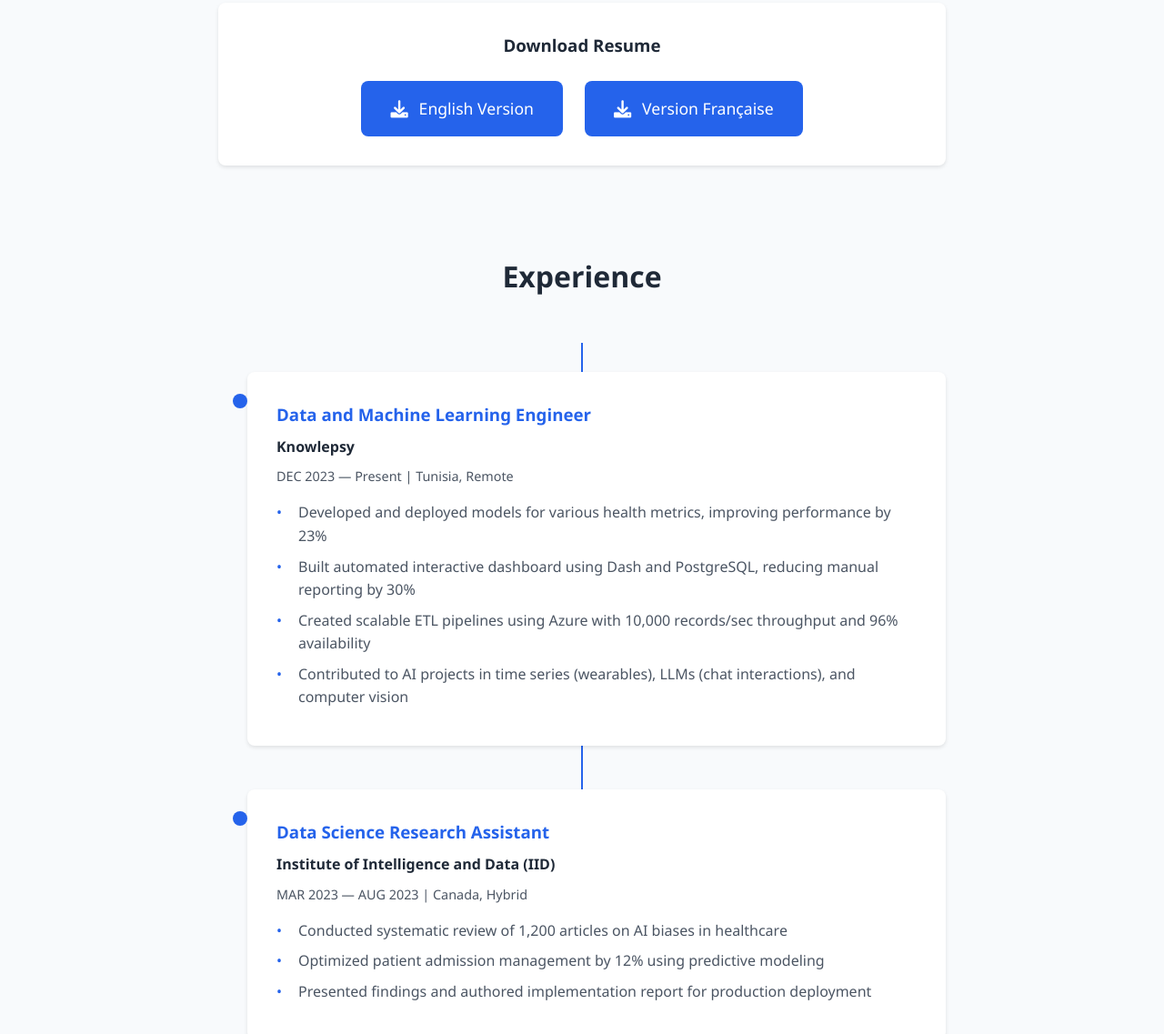
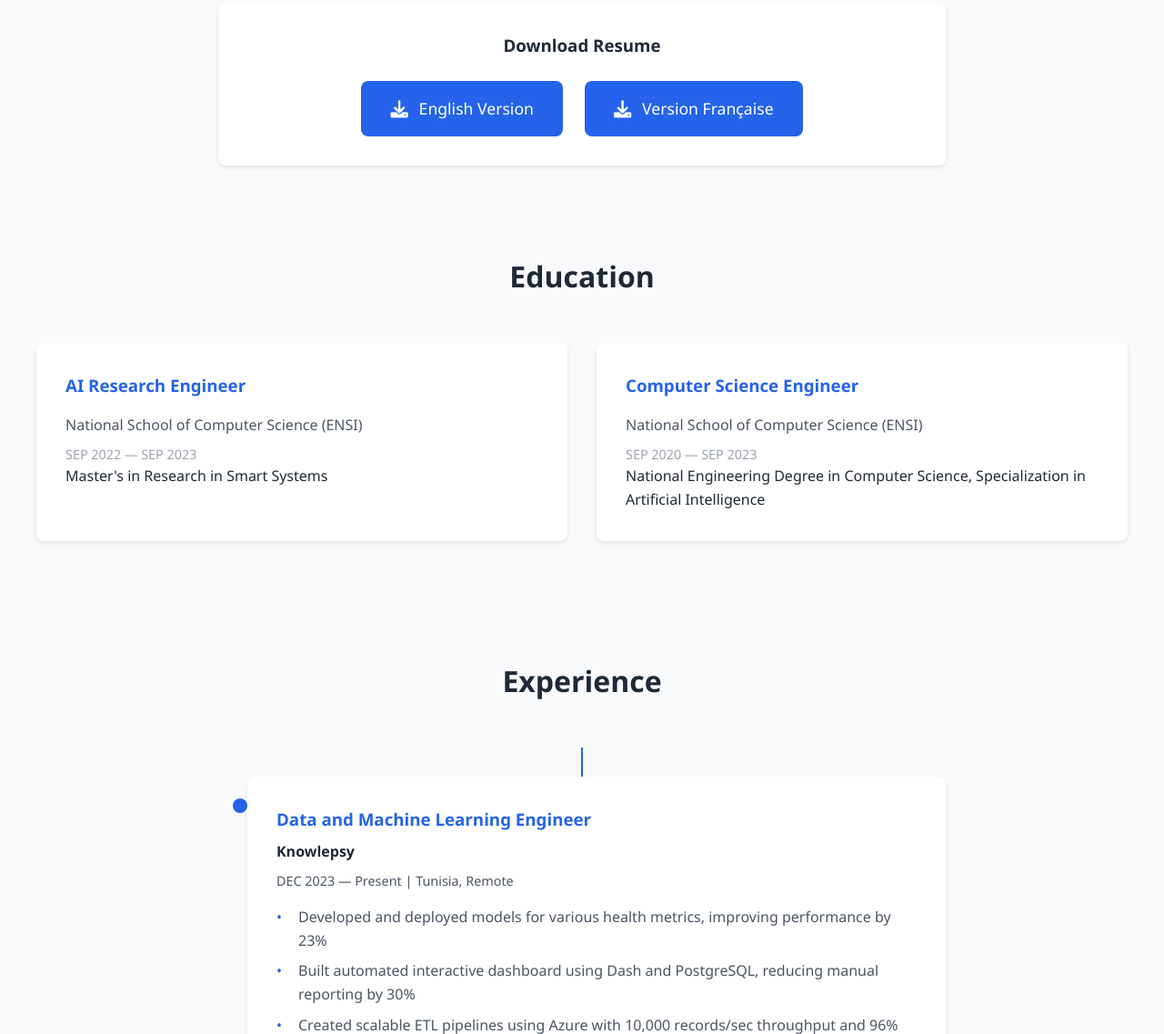
Before and after one commit to Melek-Sahlia/Portfolio-Website, a plain HTML site: page index.html in a window 1280 px wide. Shown: the part 864-2001 px from the top of the page at 91% size. Drawn offline with Linux system fonts and the light colour scheme.

Commit message:
Adding Education Section

```diff
--- a/index.html
+++ b/index.html
@@ -13,6 +13,7 @@
         <div class="nav-brand">Malek Sahlia</div>
         <ul class="nav-links">
             <li><a href="#home" data-i18n="nav.home">Home</a></li>
+            <li><a href="#education" data-i18n="nav.education">Education</a></li>
             <li><a href="#experience" data-i18n="nav.experience">Experience</a></li>
             <li><a href="#projects" data-i18n="nav.projects">Projects</a></li>
             <li><a href="#skills" data-i18n="nav.skills">Skills</a></li>
@@ -58,6 +59,25 @@
             </a>
         </div>
     </div>
+
+    <!-- Education Section -->
+    <section id="education" class="education">
+        <h2 data-i18n="education.title">Education</h2>
+        <div class="education-grid">
+            <div class="education-card">
+                <h3>AI Research Engineer</h3>
+                <p class="institution">National School of Computer Science (ENSI)</p>
+                <p class="date">SEP 2022 — SEP 2023</p>
+                <p>Master's in Research in Smart Systems</p>
+            </div>
+            <div class="education-card">
+                <h3>Computer Science Engineer</h3>
+                <p class="institution">National School of Computer Science (ENSI)</p>
+                <p class="date">SEP 2020 — SEP 2023</p>
+                <p>National Engineering Degree in Computer Science, Specialization in Artificial Intelligence</p>
+            </div>
+        </div>
+    </section>
 
     <!-- Experience Section -->
     <section id="experience" class="experience">
```
